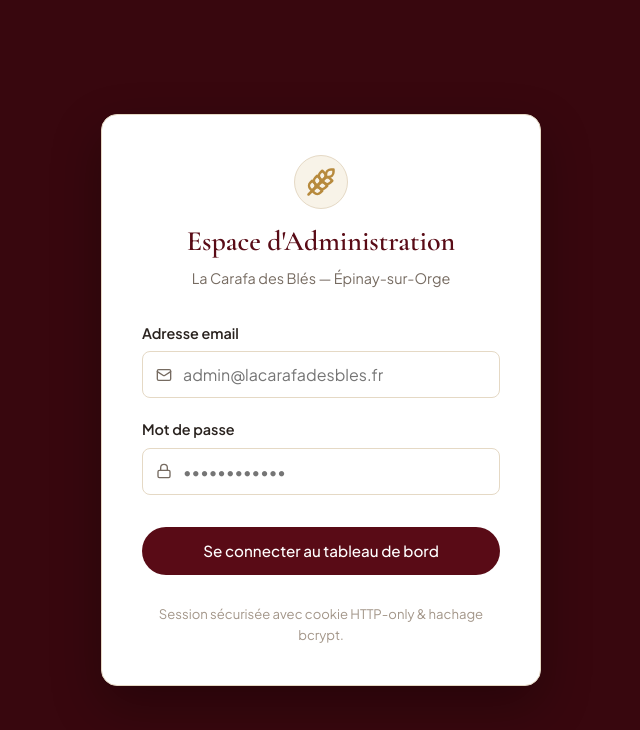
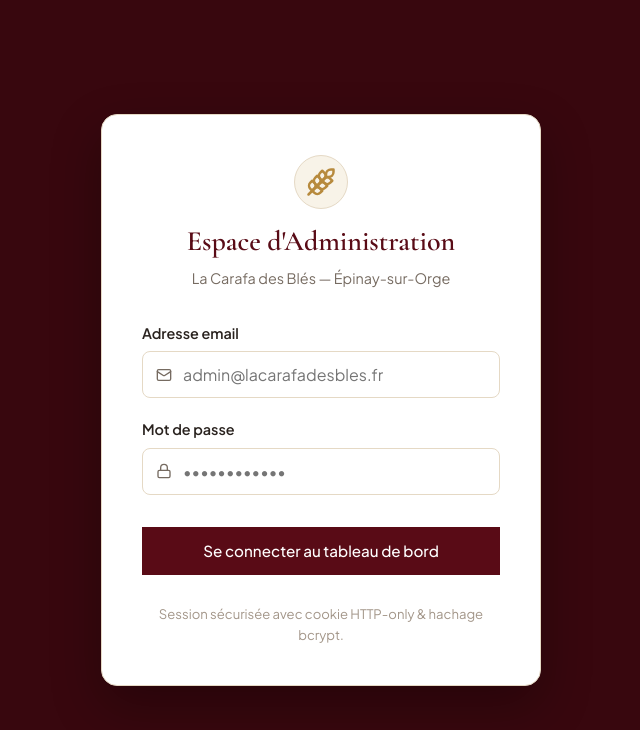
Before and after one commit to sayfbel/La-Carafa-des-Bl-s, a React (Vite) app in the folder client/: page /admin/login in a window 1280 px wide. Shown: the top 730 px of the page, without its empty margins (319-959 px from the left). Built offline with nearby package versions, Linux system fonts and the light colour scheme.

Commit message:
style(buttons): convert all buttons and CTA links to clean square corners with zero border-radius

```diff
--- a/client/src/components/Header.jsx
+++ b/client/src/components/Header.jsx
@@ -75,7 +75,7 @@ export function Header() {
               backgroundColor: 'var(--color-burgundy-dark)',
               color: 'var(--color-white)',
               padding: '0.6rem 1.4rem',
-              borderRadius: 'var(--radius-full)',
+              borderRadius: 0,
               fontSize: '0.82rem',
               fontWeight: 700,
               letterSpacing: '0.12em',
--- a/client/src/layouts/AdminLayout.jsx
+++ b/client/src/layouts/AdminLayout.jsx
@@ -94,7 +94,7 @@ export function AdminLayout() {
                   alignItems: 'center',
                   gap: '0.85rem',
                   padding: '0.75rem 1rem',
-                  borderRadius: 'var(--radius-md)',
+                  borderRadius: 0,
                   color: isActive ? '#FFF' : '#E8DDD0',
                   backgroundColor: isActive ? 'var(--color-burgundy)' : 'transparent',
                   fontWeight: isActive ? 600 : 500,
@@ -121,7 +121,7 @@ export function AdminLayout() {
               gap: '0.6rem',
               color: 'var(--color-cream)',
               padding: '0.6rem 1rem',
-              borderRadius: 'var(--radius-md)',
+              borderRadius: 0,
               fontSize: '0.88rem'
             }}
           >
@@ -139,7 +139,7 @@ export function AdminLayout() {
               background: 'none',
               border: 'none',
               padding: '0.6rem 1rem',
-              borderRadius: 'var(--radius-md)',
+              borderRadius: 0,
               fontSize: '0.88rem',
               cursor: 'pointer',
               textAlign: 'left'
--- a/client/src/pages/HomePage.jsx
+++ b/client/src/pages/HomePage.jsx
@@ -207,7 +207,7 @@ export function HomePage() {
                   fontWeight: 600,
                   letterSpacing: '0.02em',
                   boxShadow: 'var(--shadow-burgundy)',
-                  borderRadius: 'var(--radius-full)'
+                  borderRadius: 0
                 }}
               >
                 <span>{settings.homepage_hero_cta || 'Découvrir nos créations'}</span>
@@ -643,6 +643,7 @@ export function HomePage() {
           padding: 1rem 1.25rem;
           background-color: #FAF5EA;
           border: none;
+          border-radius: 0;
           text-align: left;
           cursor: pointer;
           transition: background-color 0.2s ease, transform 0.2s ease;
--- a/client/src/styles/main.css
+++ b/client/src/styles/main.css
@@ -79,7 +79,17 @@ button, input, textarea, select {
   color: var(--color-text-muted);
 }
 
-/* Button Component Styles */
+/* Button Component Styles — Pure Architectural Square Corners (No Radius) */
+button,
+.btn,
+a.btn,
+.find-us-btn,
+input[type="button"],
+input[type="submit"],
+input[type="reset"] {
+  border-radius: 0 !important;
+}
+
 .btn {
   display: inline-flex;
   align-items: center;
@@ -88,7 +98,7 @@ button, input, textarea, select {
   padding: 0.75rem 1.75rem;
   font-weight: 500;
   font-size: 0.95rem;
-  border-radius: var(--radius-full);
+  border-radius: 0;
   cursor: pointer;
   transition: all var(--transition-fast);
   border: 1px solid transparent;
--- a/client/src/styles/tokens.css
+++ b/client/src/styles/tokens.css
@@ -39,6 +39,7 @@
   --radius-md: 8px;
   --radius-lg: 16px;
   --radius-full: 9999px;
+  --radius-button: 0px;
 
   /* Max Widths */
   --max-width: 1240px;
```
